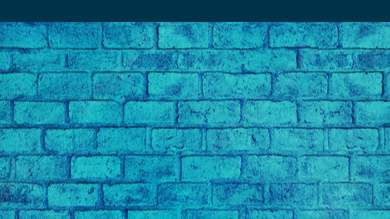
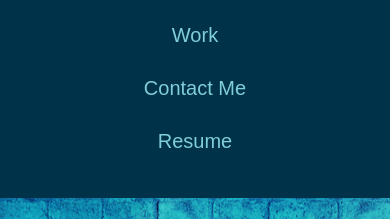
Before and after one commit to BradyLange1/My-Portfolio, a plain HTML site: page index.html in a window 390 px wide. Shown: the part 111-330 px from the top of the page. Drawn offline with Linux system fonts and the light colour scheme.

Commit message:
configured media screen with nav bar and header

```diff
--- a/assets/style.css
+++ b/assets/style.css
@@ -130,9 +130,10 @@ footer {
     nav,
     main,
     figure,
-    footer {display: flex;
+    nav li {display: flex;
         flex-direction: column;
         align-items: center;
+        padding: 15px;
     }
     header h1 {
         text-align: center;
```
